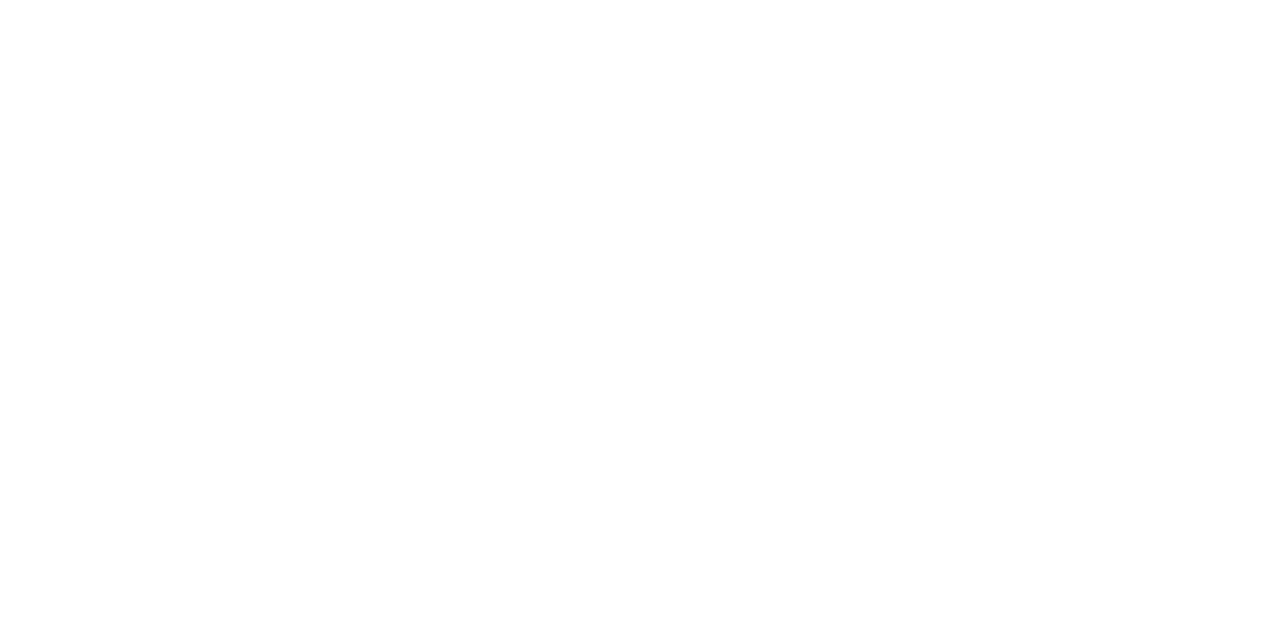
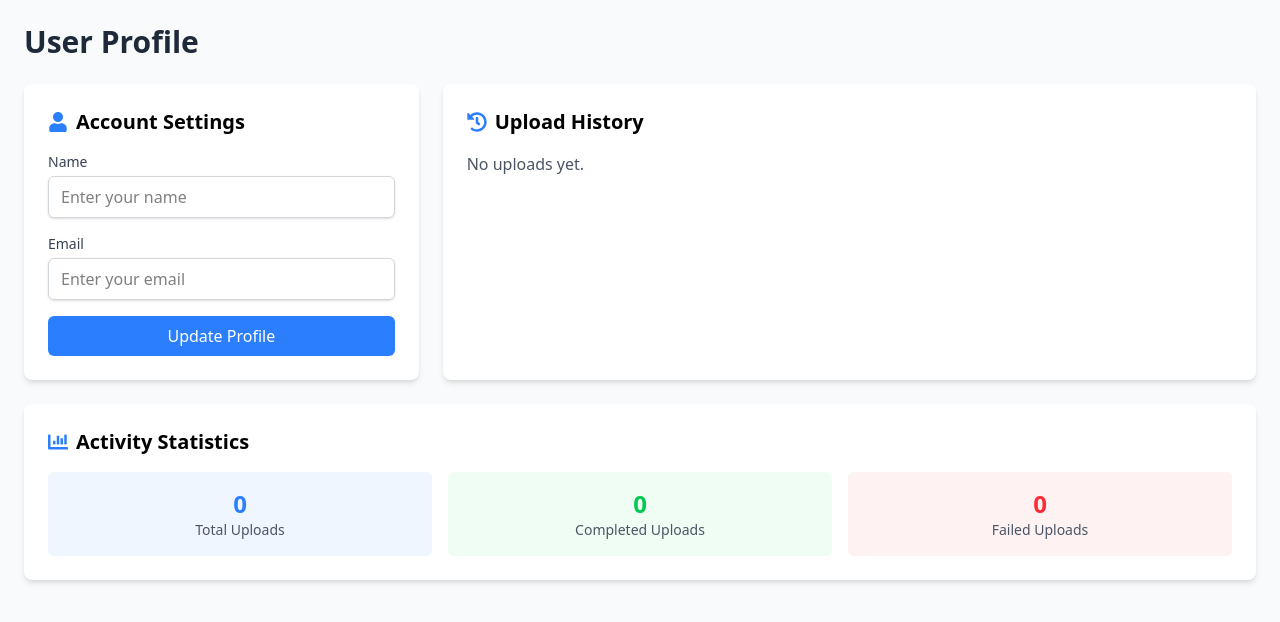
Before and after one commit to abhishekjaglan/WeLearn-Frontend, a React (Vite) app: page /user in a window 1280 px wide. Before the commit this address had no page. Shown: the top 622 px of the page. Built offline with nearby package versions, Linux system fonts and the light colour scheme; a web font is replaced by a local one.

Commit message:
user page view store and type

```diff
--- a/src/App.tsx
+++ b/src/App.tsx
@@ -4,17 +4,23 @@
 // import Home from './pages/Home';
 // import UserPage from './pages/UserPage';
 import Landing from './pages/Landing';
-import { Navigate } from 'react-router-dom';
-import { useSelector } from 'react-redux';
-import { RootState } from './store';
-import { PrivateRouteProps } from './types';
+// import { Navigate } from 'react-router-dom';
+// import { useSelector } from 'react-redux';
+// import { RootState } from './store';
+// import { PrivateRouteProps } from './types';
 import Dashboard from './pages/Dashboard';
+import DocumentsView from './pages/DocumentsView';
+import URLsView from './pages/URLsView';
+import AudioView from './pages/AudioView';
+import VideoView from './pages/VideoView';
+import Home from './pages/Home';
+import UserProfile from './pages/UserProfile';
 
-const PrivateRoute: React.FC<PrivateRouteProps> = ({ element }) => {
-  // Use useSelector with RootState to type the Redux state
-  const isAuthenticated = useSelector((state: RootState) => state.auth.isAuthenticated);
-  return isAuthenticated ? element : <Navigate to="/signin" replace />;
-};
+// const PrivateRoute: React.FC<PrivateRouteProps> = ({ element }) => {
+//   // Use useSelector with RootState to type the Redux state
+//   const isAuthenticated = useSelector((state: RootState) => state.auth.isAuthenticated);
+//   return isAuthenticated ? element : <Navigate to="/signin" replace />;
+// };
 
 function App() {
   return (
@@ -24,14 +30,17 @@
         <Route path="/signin" element={<Signin />} />
         <Route path="/signup" element={<Signup />} />
         {/* <Route path="/" element={<PrivateRoute element={<Dashboard />} />} /> */}
+        {/* <Route path="/home/documents" element={<PrivateRoute element={<DocumentsView />} />} />
+        <Route path="/home/urls" element={<PrivateRoute element={<URLsView />} />} />
+        <Route path="/home/audio" element={<PrivateRoute element={<AudioView />} />} />
+        <Route path="/home/video" element={<PrivateRoute element={<VideoView />} />} /> */}
         <Route path='/' element={<Dashboard />} />
-        {/* <Route path="/user" element={<UserPage />} /> */}
-        {/* <Route path="/home" element={<div>Home Placeholder</div>} />
-        <Route path="/home/documents" element={<div>Documents Placeholder</div>} />
-        <Route path="/home/urls" element={<div>URLs Placeholder</div>} />
-        <Route path="/home/audio" element={<div>Audio Placeholder</div>} />
-        <Route path="/home/video" element={<div>Video Placeholder</div>} />
-        <Route path="/user" element={<div>User Placeholder</div>} /> */}
+        <Route path="/home" element={<Home  />}/>
+        <Route path="/documents" element={<DocumentsView />} />
+        <Route path="/urls" element={<URLsView />} />
+        <Route path="/audio" element={<AudioView />} />
+        <Route path="/video" element={<VideoView />} />
+        <Route path="/user" element={<UserProfile />} />
       </Routes>
     </BrowserRouter>
   );
--- a/src/pages/UserPage.tsx
+++ /dev/null
@@ -1,23 +0,0 @@
-import Navbar from '../components/Navbar';
-import Sidebar from '../components/Sidebar';
-import Cookies from 'js-cookie';
-
-const UserPage: React.FC = () => {
-  const userId = Cookies.get('userId') || 'Unknown';
-
-  return (
-    <div className="min-h-screen bg-gray-50">
-      <Navbar />
-      <Sidebar />
-      <div className="p-6 ml-0 md:ml-64 pt-20">
-        <h1 className="text-3xl font-bold text-gray-800 mb-4">User Profile</h1>
-        <div className="bg-white p-6 rounded shadow-md max-w-md">
-          <p className="text-gray-700 mb-2">User ID: {userId}</p>
-          <p className="text-gray-700">Email: user@example.com</p>
-        </div>
-      </div>
-    </div>
-  );
-};
-
-export default UserPage;
--- /dev/null
+++ b/src/pages/UserProfile.tsx
@@ -0,0 +1,168 @@
+import React, { useState, useEffect, useCallback, memo } from 'react';
+import { useSelector, useDispatch } from 'react-redux';
+import { RootState } from '../store';
+import { FaUser, FaHistory, FaChartBar } from 'react-icons/fa';
+import { updateProfile } from '../store/authSlice';
+
+interface MediaItem {
+  id: string;
+  name: string;
+  type: string;
+  status: 'pending' | 'uploading' | 'done' | 'error';
+}
+
+const UserProfile: React.FC = () => {
+  const dispatch = useDispatch();
+
+  // Access name and email directly from state.auth
+  const nameFromStore = useSelector((state: RootState) => state.auth.name);
+  const emailFromStore = useSelector((state: RootState) => state.auth.email);
+  const uploads = useSelector((state: RootState) => state.media.uploads);
+
+  // Local state for form inputs
+  const [name, setName] = useState(nameFromStore || '');
+  const [email, setEmail] = useState(emailFromStore || '');
+  const [error, setError] = useState<string | null>(null);
+  const [success, setSuccess] = useState<string | null>(null);
+
+  // Sync local state with Redux store
+  useEffect(() => {
+    setName(nameFromStore || '');
+    setEmail(emailFromStore || '');
+  }, [nameFromStore, emailFromStore]);
+
+  // Handle profile update with validation
+  const handleUpdateProfile = useCallback(() => {
+    if (!name || !email) {
+      setError('Name and email are required.');
+      return;
+    }
+    setError(null);
+    setSuccess(null);
+    dispatch(updateProfile({ name, email }));
+    setSuccess('Profile updated successfully!');
+    setTimeout(() => setSuccess(null), 3000); // Clear success message after 3 seconds
+  }, [dispatch, name, email]);
+
+  // Calculate statistics
+  const totalUploads = uploads.length;
+  const completedUploads = uploads.filter((u) => u.status === 'done').length;
+  const failedUploads = uploads.filter((u) => u.status === 'error').length;
+
+  return (
+    <div className="p-6 min-h-screen bg-gray-50">
+      <h2 className="text-3xl font-bold mb-6 text-gray-800">User Profile</h2>
+      {error && (
+        <div className="mb-4 p-3 bg-red-100 text-red-700 rounded-md">{error}</div>
+      )}
+      {success && (
+        <div className="mb-4 p-3 bg-green-100 text-green-700 rounded-md">{success}</div>
+      )}
+      <div className="grid grid-cols-1 md:grid-cols-3 gap-6">
+        {/* Account Settings */}
+        <div className="bg-white p-6 rounded-lg shadow-md">
+          <h3 className="text-xl font-semibold mb-4 flex items-center">
+            <FaUser className="mr-2 text-blue-500" /> Account Settings
+          </h3>
+          <div className="space-y-4">
+            <div>
+              <label htmlFor="name" className="block text-sm font-medium text-gray-700">
+                Name
+              </label>
+              <input
+                type="text"
+                id="name"
+                value={name}
+                onChange={(e) => setName(e.target.value)}
+                className="mt-1 block w-full border border-gray-300 rounded-md shadow-sm py-2 px-3 focus:outline-none focus:ring-blue-500 focus:border-blue-500 transition-colors duration-200"
+                placeholder="Enter your name"
+              />
+            </div>
+            <div>
+              <label htmlFor="email" className="block text-sm font-medium text-gray-700">
+                Email
+              </label>
+              <input
+                type="email"
+                id="email"
+                value={email}
+                onChange={(e) => setEmail(e.target.value)}
+                className="mt-1 block w-full border border-gray-300 rounded-md shadow-sm py-2 px-3 focus:outline-none focus:ring-blue-500 focus:border-blue-500 transition-colors duration-200"
+                placeholder="Enter your email"
+              />
+            </div>
+            <button
+              onClick={handleUpdateProfile}
+              className="w-full py-2 px-4 bg-blue-500 text-white rounded-md hover:bg-blue-600 focus:outline-none focus:ring-2 focus:ring-blue-500 focus:ring-offset-2 transition-colors duration-200"
+            >
+              Update Profile
+            </button>
+          </div>
+        </div>
+
+        {/* Upload History */}
+        <div className="bg-white p-6 rounded-lg shadow-md md:col-span-2">
+          <h3 className="text-xl font-semibold mb-4 flex items-center">
+            <FaHistory className="mr-2 text-blue-500" /> Upload History
+          </h3>
+          {uploads.length === 0 ? (
+            <p className="text-gray-600">No uploads yet.</p>
+          ) : (
+            <div className="max-h-96 overflow-y-auto">
+              <ul className="space-y-4">
+                {uploads.map((upload: MediaItem) => (
+                  <li
+                    key={upload.id}
+                    className="border-b border-gray-200 pb-2 flex justify-between items-center"
+                  >
+                    <div>
+                      <p className="text-sm font-medium text-gray-800">{upload.name}</p>
+                      <p className="text-xs text-gray-500">
+                        {upload.type} -{' '}
+                        <span
+                          className={
+                            upload.status === 'done'
+                              ? 'text-green-500'
+                              : upload.status === 'error'
+                              ? 'text-red-500'
+                              : 'text-yellow-500'
+                          }
+                        >
+                          {upload.status}
+                        </span>
+                      </p>
+                    </div>
+                  </li>
+                ))}
+              </ul>
+            </div>
+          )}
+        </div>
+
+        {/* Activity Statistics */}
+        <div className="bg-white p-6 rounded-lg shadow-md md:col-span-3">
+          <h3 className="text-xl font-semibold mb-4 flex items-center">
+            <FaChartBar className="mr-2 text-blue-500" /> Activity Statistics
+          </h3>
+          <div className="grid grid-cols-1 sm:grid-cols-3 gap-4">
+            <div className="text-center p-4 bg-blue-50 rounded-md">
+              <p className="text-2xl font-bold text-blue-500">{totalUploads}</p>
+              <p className="text-sm text-gray-600">Total Uploads</p>
+            </div>
+            <div className="text-center p-4 bg-green-50 rounded-md">
+              <p className="text-2xl font-bold text-green-500">{completedUploads}</p>
+              <p className="text-sm text-gray-600">Completed Uploads</p>
+            </div>
+            <div className="text-center p-4 bg-red-50 rounded-md">
+              <p className="text-2xl font-bold text-red-500">{failedUploads}</p>
+              <p className="text-sm text-gray-600">Failed Uploads</p>
+            </div>
+          </div>
+        </div>
+      </div>
+    </div>
+  );
+};
+
+// Memoize the component to prevent unnecessary re-renders
+export default memo(UserProfile);
--- /dev/null
+++ b/src/store/notificationSlice.ts
@@ -0,0 +1,37 @@
+import { createSlice, PayloadAction } from '@reduxjs/toolkit';
+
+interface Notification {
+  id: string;
+  message: string;
+  type: 'success' | 'error' | 'info';
+  timestamp: number;
+}
+
+interface NotificationState {
+  notifications: Notification[];
+}
+
+const initialState: NotificationState = {
+  notifications: [],
+};
+
+const notificationSlice = createSlice({
+  name: 'notification',
+  initialState,
+  reducers: {
+    addNotification: (state, action: PayloadAction<Omit<Notification, 'id' | 'timestamp'>>) => {
+      const id = Date.now().toString(); // Unique ID based on timestamp
+      const timestamp = Date.now();
+      state.notifications.unshift({ id, timestamp, ...action.payload }); // Add to top
+    },
+    removeNotification: (state, action: PayloadAction<string>) => {
+      state.notifications = state.notifications.filter((n) => n.id !== action.payload);
+    },
+    clearNotifications: (state) => {
+      state.notifications = [];
+    },
+  },
+});
+
+export const { addNotification, removeNotification, clearNotifications } = notificationSlice.actions;
+export default notificationSlice.reducer;
--- a/src/types.ts
+++ b/src/types.ts
@@ -1,8 +1,10 @@
 export interface AuthState {
-    userId: string | null;
-    token: string | null;
-    isAuthenticated: boolean;
-  }
+  userId: string | null;
+  token: string | null;
+  isAuthenticated: boolean;
+  name: string | null;
+  email: string | null;
+}
 
 export interface AuthResponse {
     userId: string;
@@ -101,3 +103,10 @@
   onSubmit: (url: string) => void;
   isLoading: boolean;
 }
+
+export interface Notification {
+  id: string;
+  message: string;
+  type: 'success' | 'error' | 'info';
+  timestamp: number;
+}
```
Also changed, not shown: src/store/authSlice.ts (+17 -3 lines).
